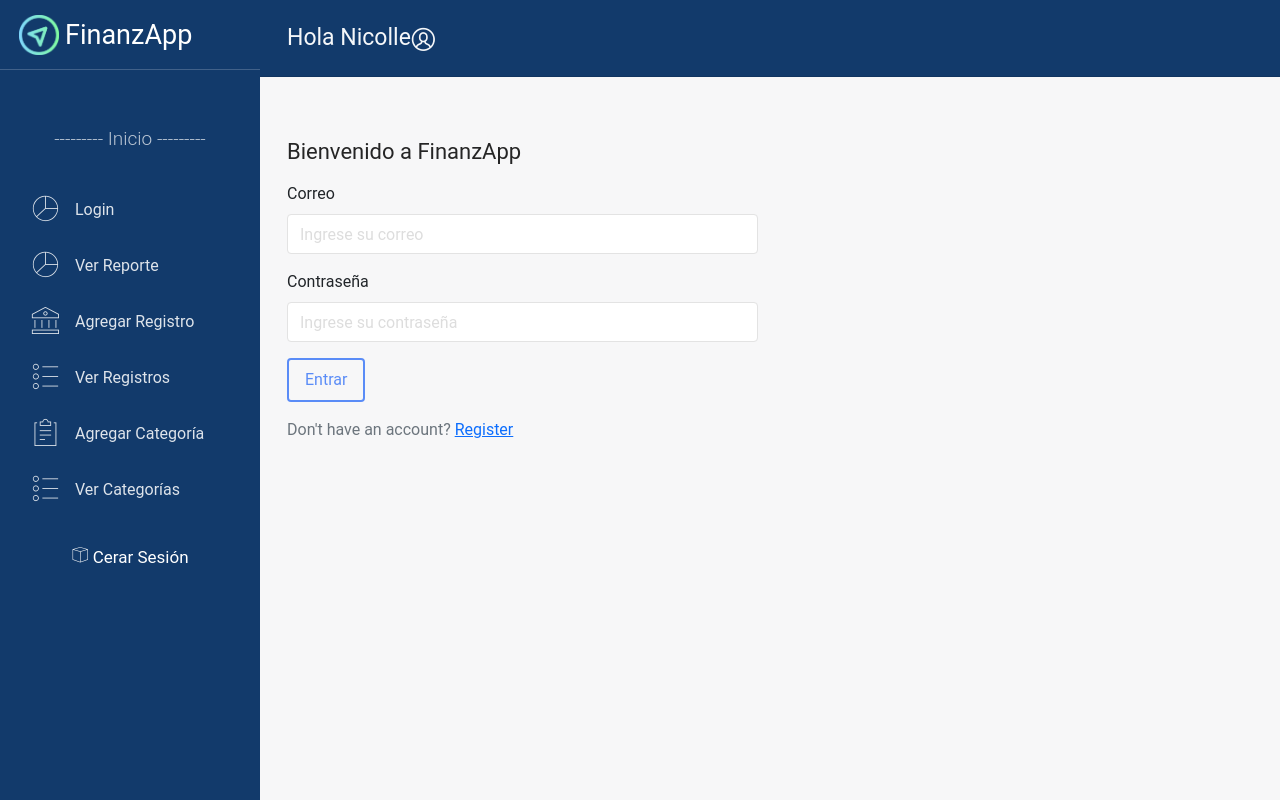
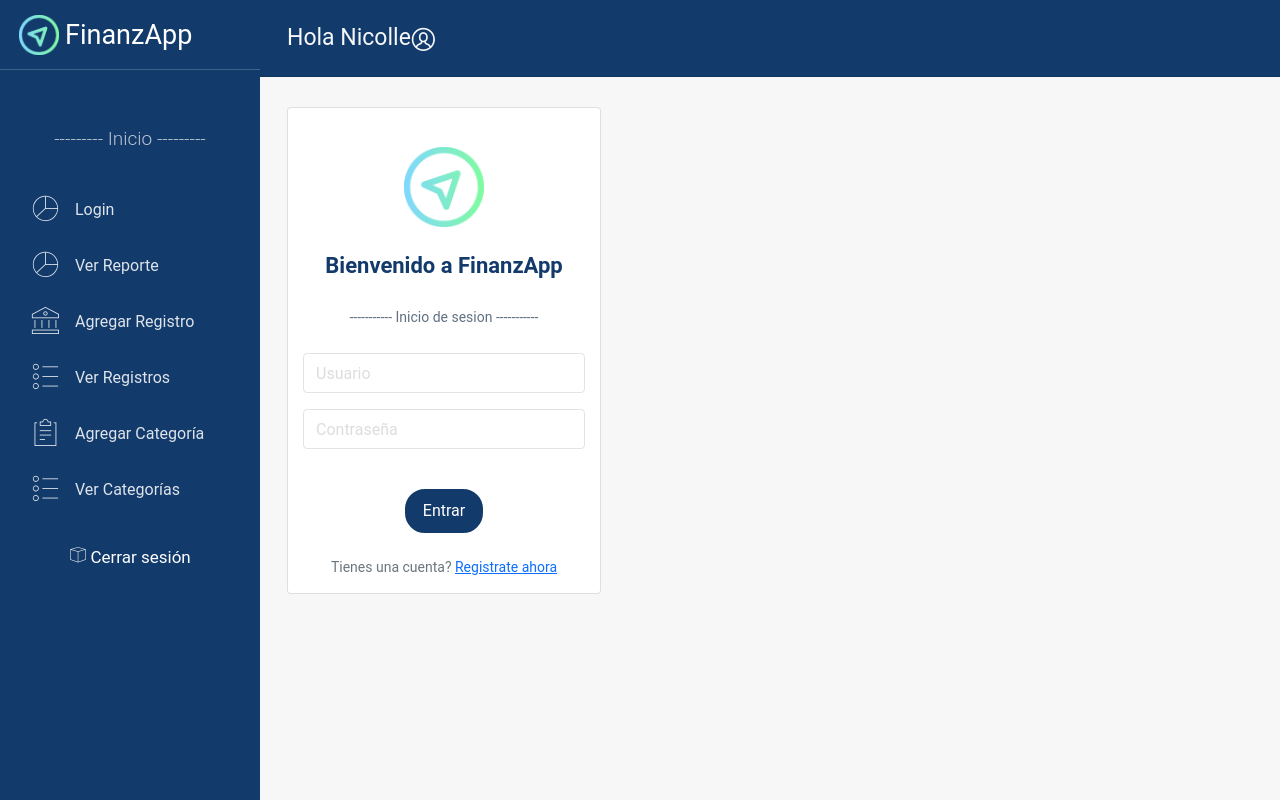
Before and after one commit to NicollePalomo/FinanzApp, a React (Create React App) app: page /Login in a window 1280 px wide. Built offline with nearby package versions, Linux system fonts and the light colour scheme.

Commit message:
maquetacion y diseño del login

```diff
--- a/src/assets/scss/lbd/_alerts.scss
+++ b/src/assets/scss/lbd/_alerts.scss
@@ -20,6 +20,7 @@
     }
     .navbar:not(.navbar-transparent) &{
         top: 70px;
+
     }
 
     span[data-notify="icon"]{
--- a/src/components/auth/Login.jsx
+++ b/src/components/auth/Login.jsx
@@ -4,7 +4,7 @@ import PropTypes from "prop-types";
 import { connect } from "react-redux";
 import { loginUser } from "actions/authActions";
 import classnames from "classnames";
-import { Button, Container, Row, Col, Form } from "react-bootstrap";
+import { Card, Button, Container, Row, Col, Form } from "react-bootstrap";
 
 class Login extends Component {
   constructor() {
@@ -47,23 +47,36 @@ class Login extends Component {
     return (
       <div>
         <Container>
-          <Row className="d-flex justify-content-center align-items-center">
+          <Row>
             <Col md={6}>
-              <Col md={12}>
-                <h4>
+              <Card as={Col} md={8} className="d-flex justify-content-center ">
+                <Card.Body>
+                  <Col md={12} className="text-center mb-4">
+                    <a href="/#" className="mx-1">
+                      <div className="logo">
+                        <img
+                          src={require("../../assets/img/finanzapp.png").default}
+                          alt="..."
+                          style={{ width: "80px", padding: "0" }}
+                        />
+                      </div>
+                    </a>
+                    <Card.Title as="h4" className="mb-4">
                       <b>Bienvenido a FinanzApp</b>
-                </h4>
+                    </Card.Title>
+                    <spam className="card-category">
+                      ----------- Inicio de sesion -----------
+                    </spam>
                   </Col>
-
+                  <Col md={12} className=" text-center mt-3">
                     <Form noValidate onSubmit={this.onSubmit}>
                       <Form.Group className="mb-3" controlId="formGroupEmail">
-                  <Form.Label>Correo</Form.Label>
                         <Form.Control
                           onChange={this.onChange}
                           //value={this.state.email}
                           error={errors.email}
                           type="email"
-                    placeholder="Ingrese su correo"
+                          placeholder="Usuario"
                           className={classnames("", {
                             invalid: errors.email || errors.emailnotfound,
                           })}
@@ -76,20 +89,26 @@ class Login extends Component {
                       </Form.Group>
 
                       <Form.Group className="mb-3" controlId="formGroupPassword">
-                  <Form.Label>Contraseña</Form.Label>
-                  <Form.Control type="password" placeholder="Ingrese su contraseña" />
+                        <Form.Control type="password" placeholder="Contraseña" />
                         <Form.Control.Feedback type="invalid">
                           Por favor, proporcione una contraseña
                         </Form.Control.Feedback>
                       </Form.Group>
 
-                <Button type="submit" className="mb-3">
+                      <Button
+                        type="submit"
+                        className="m-4 btn-fill text-center"
+                        variant="info"
+                        style={{ borderRadius: "20px" }}>
                         Entrar
                       </Button>
-                <p className="text-muted">
-                  Don't have an account? <Link to="/register">Register</Link>
+                      <p className="text-muted card-category">
+                        Tienes una cuenta? <Link to="/register">Registrate ahora</Link>
                       </p>
                     </Form>
+                  </Col>
+                </Card.Body>
+              </Card>
             </Col>
 
             <Col md={6}></Col>
--- a/src/components/layouts/Sidebar.jsx
+++ b/src/components/layouts/Sidebar.jsx
@@ -25,7 +25,7 @@ function Sidebar({ routes }) {
         </div>
 
         <Nav>
-          <div className="nav-link2">Inicio</div>
+          <div className="nav-link2 ">Inicio</div>
           {routes.map((prop, key) => {
             if (!prop.redirect)
               return (
@@ -50,7 +50,7 @@ function Sidebar({ routes }) {
 
         <div className="cerrarSesion">
           <a href="/#">
-            <i className="nc-icon nc-app"></i> Cerar Sesión
+            <i className="nc-icon nc-app"></i> Cerrar sesión
           </a>
         </div>
       </div>
```
Also changed, not shown: src/components/layouts/Landing.jsx (deleted), 2 other files (tests, documents, lock files or other folders). Lines whose indentation alone changed are shown as unchanged.
